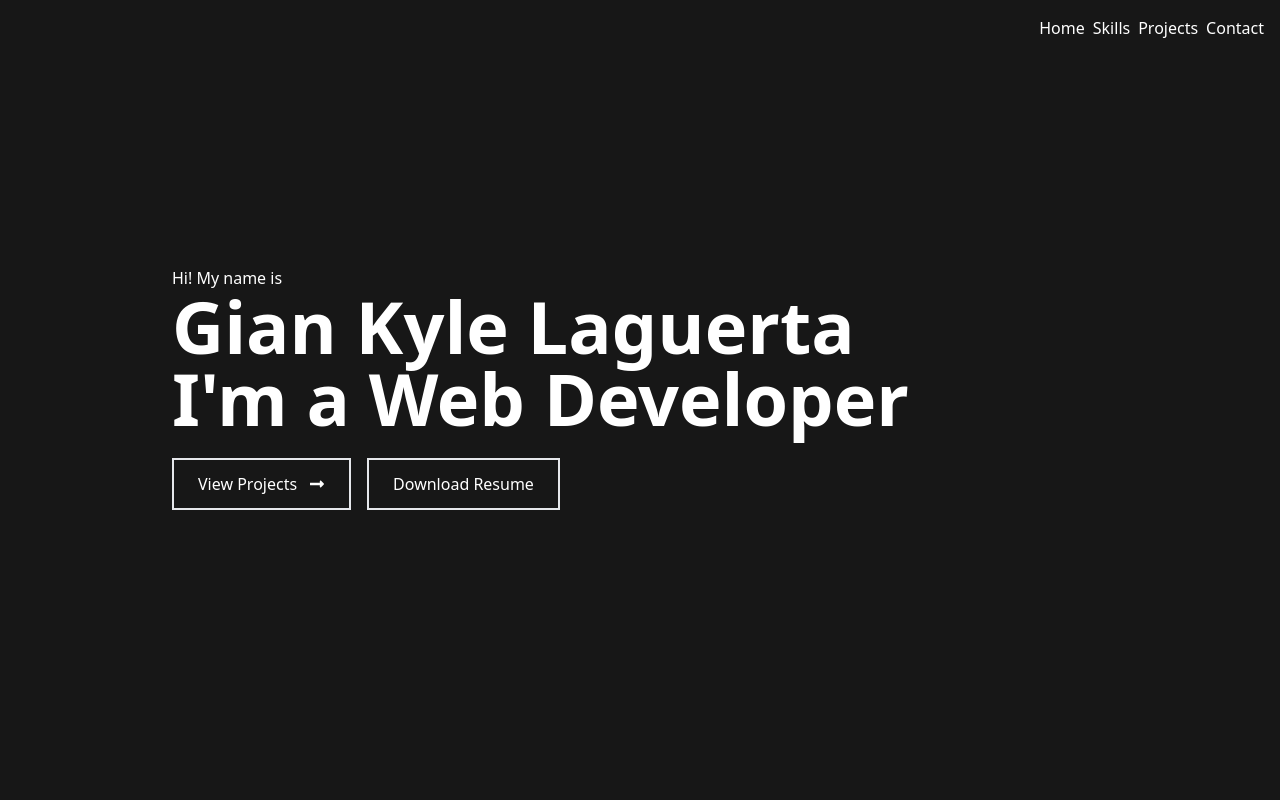
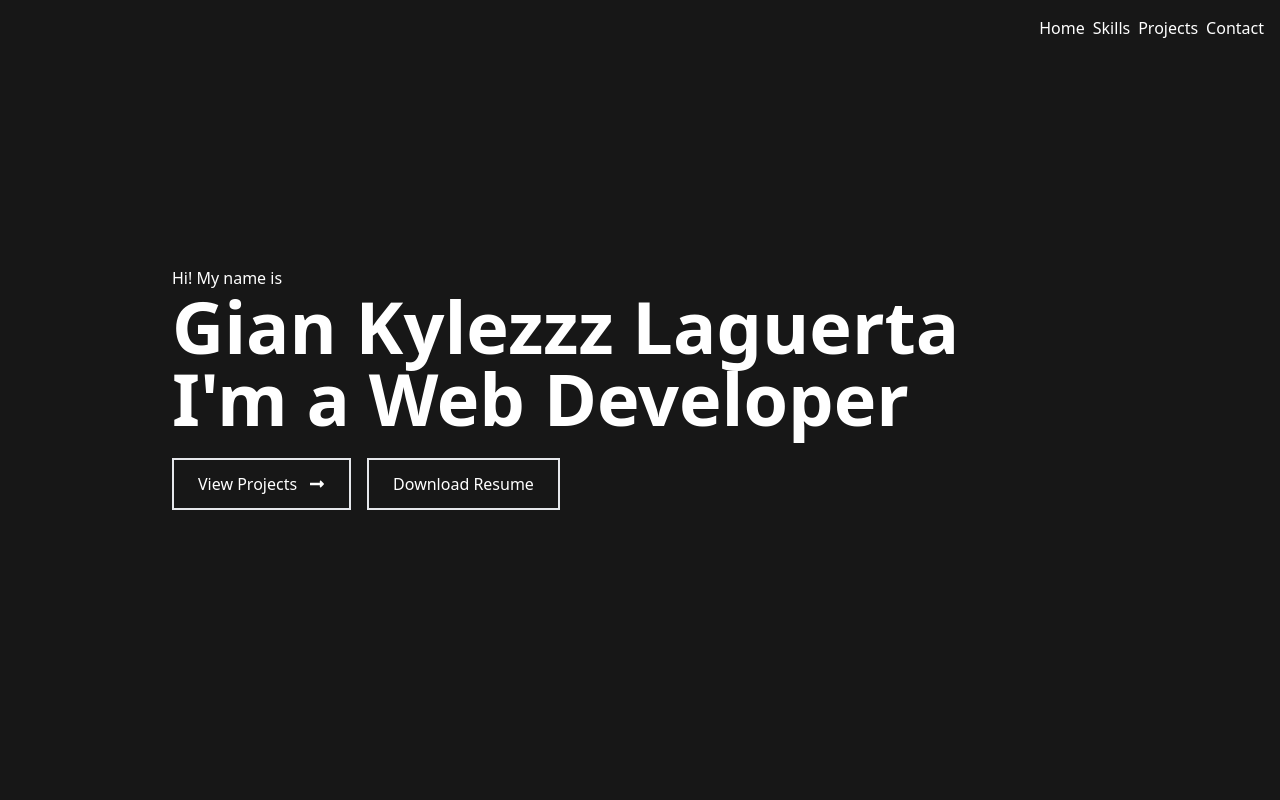
Before and after one commit to giankyle989/portfolio, a React (Vite) app: page / in a window 1280 px wide. Shown: the top 800 px of the page. Built offline with nearby package versions, Linux system fonts and the light colour scheme.

Commit message:
test auto deploy

```diff
--- a/src/components/Hero.jsx
+++ b/src/components/Hero.jsx
@@ -7,7 +7,7 @@
     <div name='home' className="h-screen bg-neutral-900 text-white">
       <div className="max-w-[1000px] mx-auto px-8 flex flex-col justify-center h-full">
         <p>Hi! My name is </p>
-        <h1 className="text-4xl sm:text-7xl font-bold">Gian Kyle Laguerta</h1>
+        <h1 className="text-4xl sm:text-7xl font-bold">Gian Kylezzz Laguerta</h1>
         <h2 className="text-4xl sm:text-7xl font-bold">I'm a Web Developer</h2>
 
         <div className="flex my-4">
```
